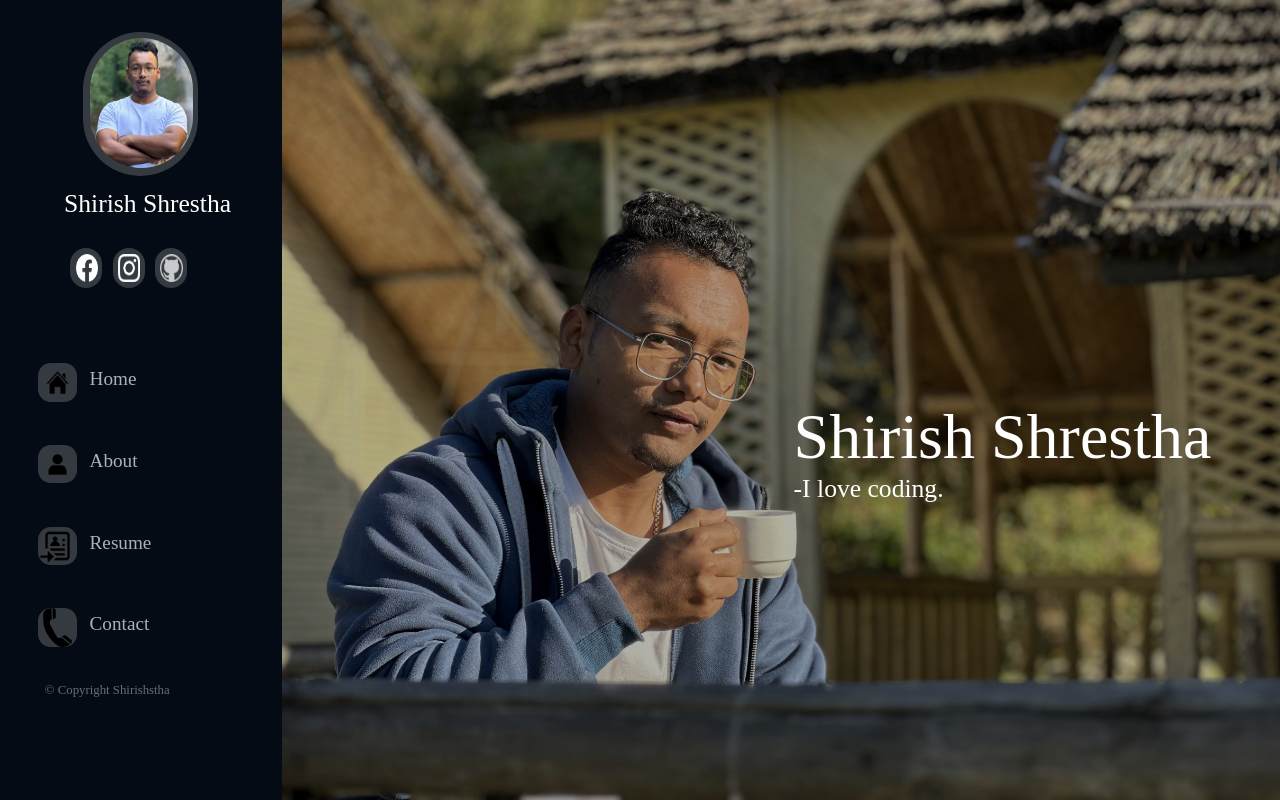
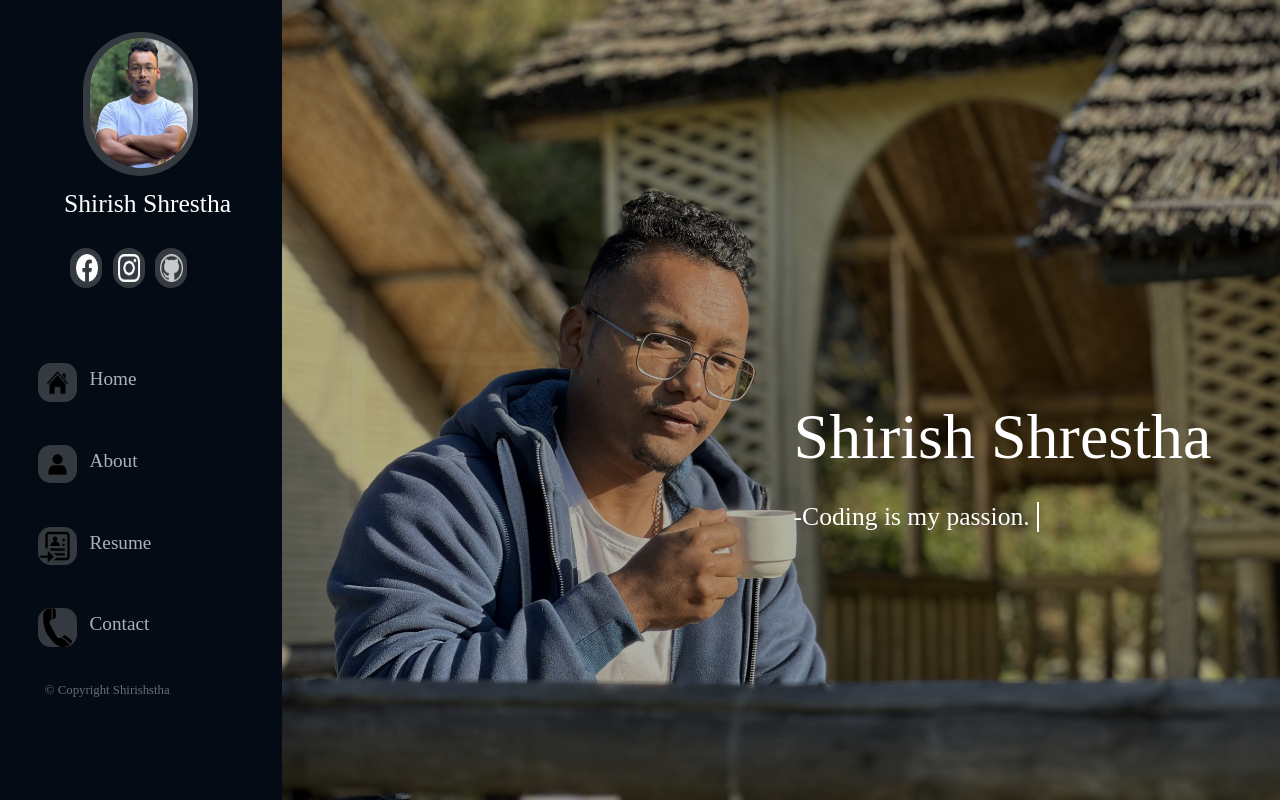
Before and after one commit to shirishstha/Website, a PHP site: page / in a window 1280 px wide. Run offline with PHP 8.4, Linux system fonts and the light colour scheme.

Commit message:
design updated

```diff
--- a/design.css
+++ b/design.css
@@ -163,13 +163,31 @@
   font-size: 5vw;
   color: white;
 
-
 }
 
 .maintext p {
+  width:19vw;
   font-size: 2vw;
+  border-right: 0.2vw solid ;
+  display:inline-block;
+  overflow: hidden;
+  white-space: nowrap;
+  animation:
+          typing 3s steps(30),
+          cursor .8s step-end infinite;
 }
 
+@keyframes cursor{
+  50%{
+    border-color: transparent;
+  }
+}
+
+@keyframes typing {
+  from{
+    width:0;
+  }
+}
 /* about section*/
 
 .about_description {
@@ -458,6 +476,7 @@ button_next {
 
   .maintext p {
     font-size: 6vw;
+    width:36vw;
   }
 
   .navmenu li {
--- a/index.html
+++ b/index.html
@@ -42,7 +42,7 @@
     <div class="main">
         <div class="maintext">
               Shirish Shrestha
-              <p>-I love coding.</p>
+              <p>-Coding is my passion.</p>
 
         </div>
 
```
